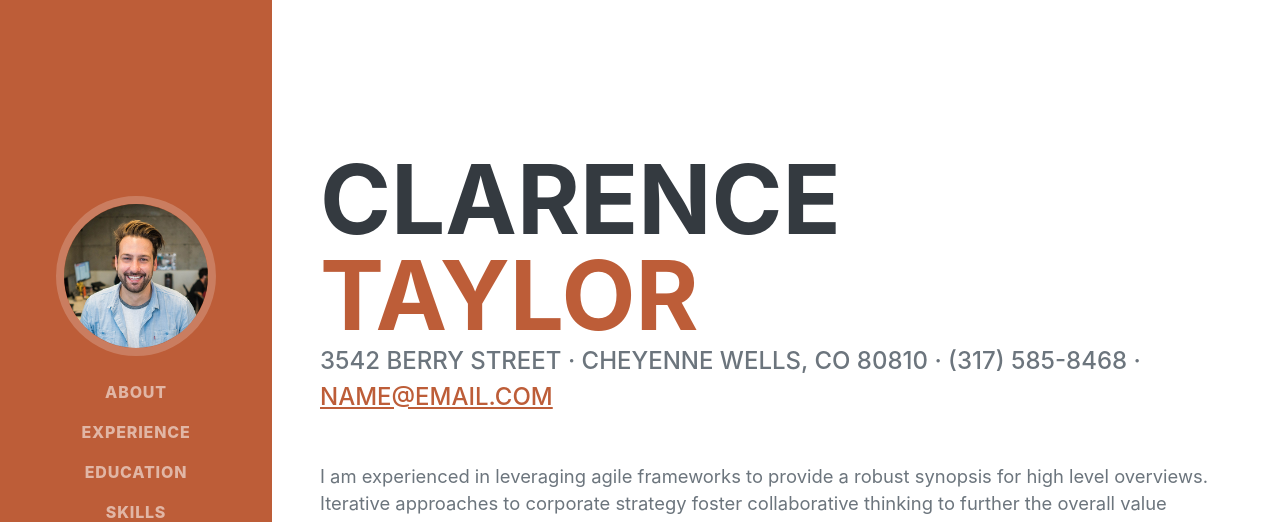
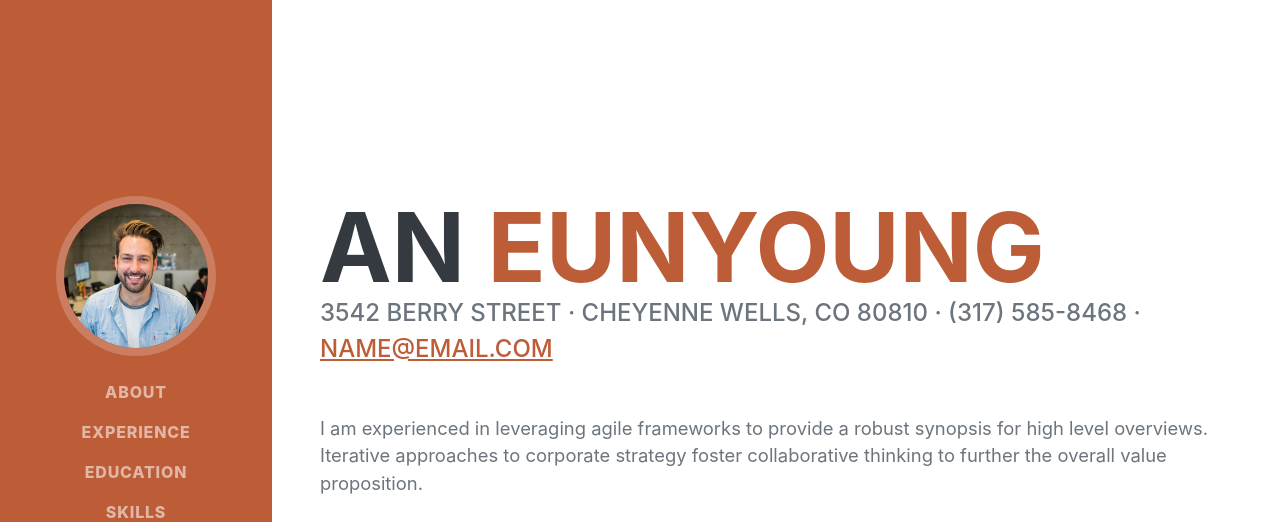
Before and after one commit to eunyyoung/profile, a plain HTML site: page index.html in a window 1280 px wide. Shown: the top 522 px of the page. Drawn offline with nearby package versions, Linux system fonts and the light colour scheme; a web font is replaced by a local one.

Commit message:
change name

```diff
--- a/index.html
+++ b/index.html
@@ -40,8 +40,8 @@
             <section class="resume-section" id="about">
                 <div class="resume-section-content">
                     <h1 class="mb-0">
-                        Clarence
-                        <span class="text-primary">Taylor</span>
+                        An
+                        <span class="text-primary">Eunyoung</span>
                     </h1>
                     <div class="subheading mb-5">
                         3542 Berry Street · Cheyenne Wells, CO 80810 · (317) 585-8468 ·
```
